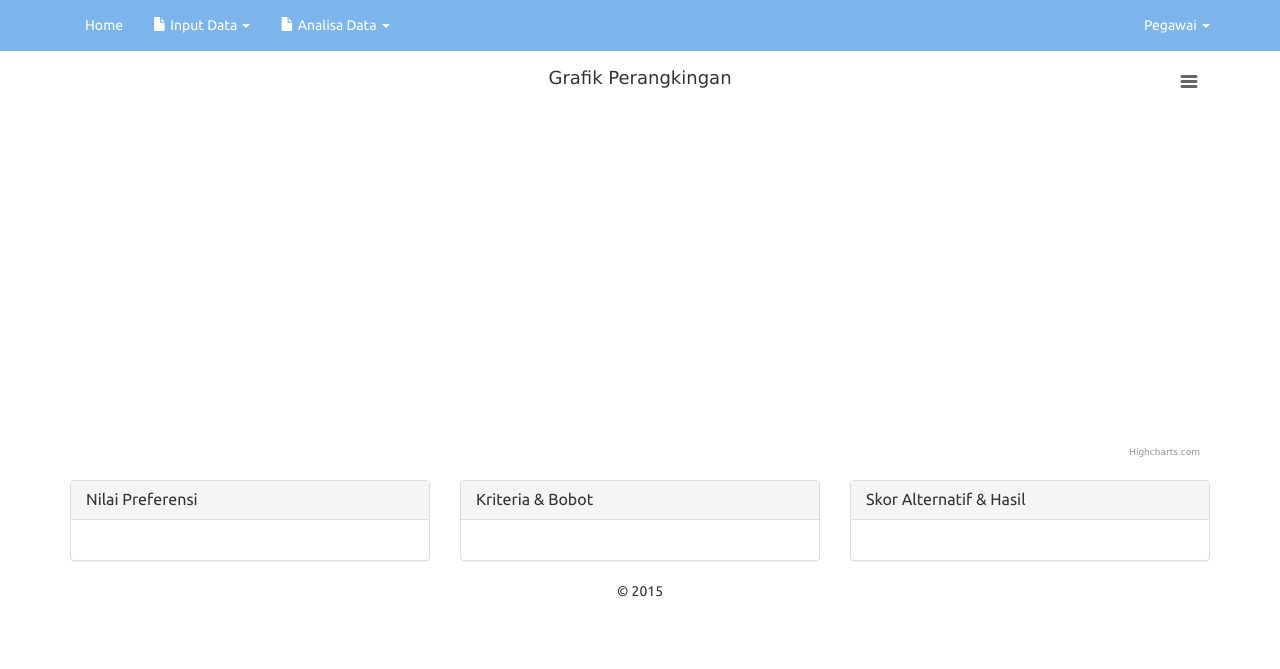
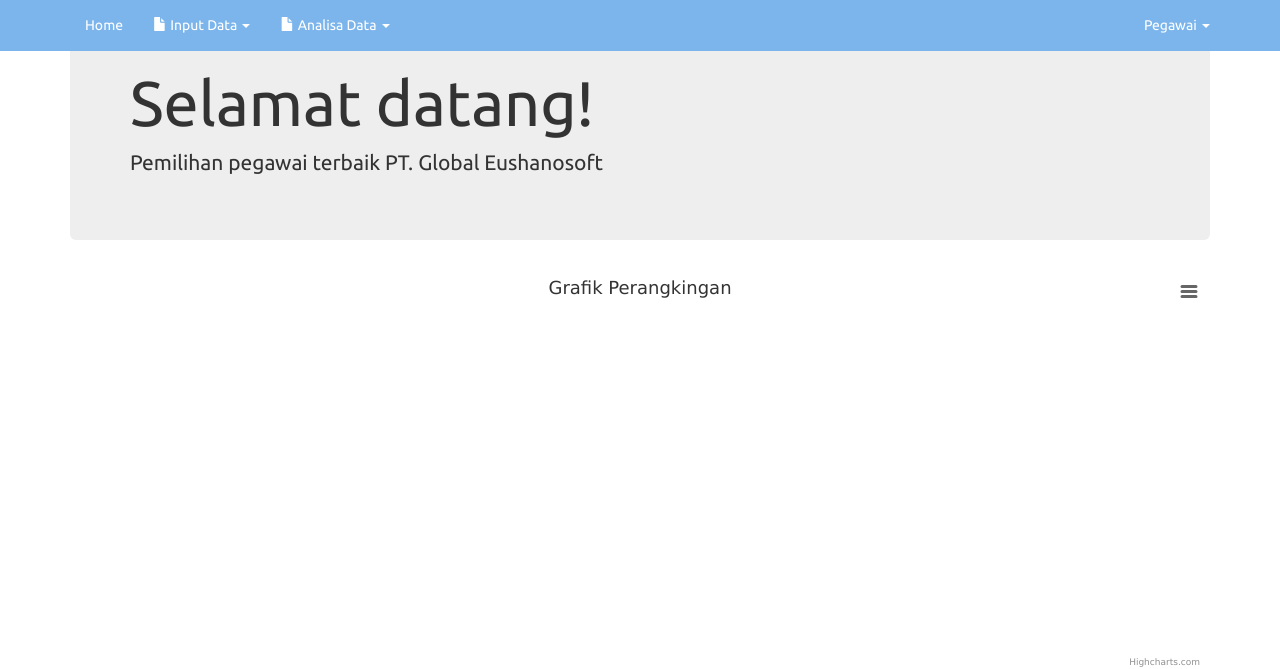
Before and after one commit to imamdigmi/simple-recruitment-dss-ahp, a PHP site: page /index.php?page=pegawai in a window 1280 px wide. Shown: the top 669 px of the page. Before the commit the page ends 597 px from the top, so only its background shows below. Run offline with PHP 8.4, Linux system fonts and the light colour scheme; the visitor is signed in with stand-in values (Sample User, id 1); data that the repository does not hold is empty.

Commit message:
Add: jumbotron

```diff
--- a/index.php
+++ b/index.php
@@ -19,8 +19,11 @@ $pro5 = new Bobot($db);
 $stmt5 = $pro5->readAll();
 ?>
 	<div class="row">
-		<br><br><br>
 		<div class="col-xs-12 col-sm-12 col-md-12">
+			<div class="jumbotron">
+			    <h1>Selamat datang!</h1>
+			    <p>Pemilihan pegawai terbaik PT. Global Eushanosoft</p>
+			</div>
 			<div id="container2" style="min-width: 100%; height: 400px; margin: 0 auto"></div>
 			<br/>
 			<div class="row">
```
